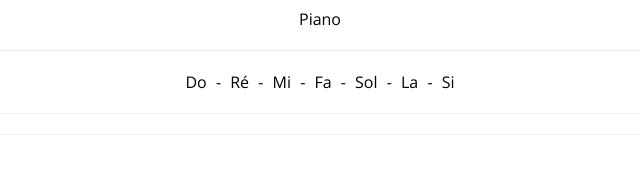
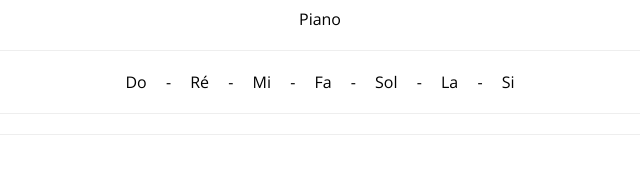
Before and after one commit to Dylanderv/chords-vanilla, a website built with Parcel: page src/index.html in a window 1280 px wide. Shown: the whole page, without its empty margins (320-960 px from the left). Built offline with nearby package versions, Linux system fonts and the light colour scheme.

Commit message:
feat: changed margin to padding and increase size

```diff
--- a/src/selector.css
+++ b/src/selector.css
@@ -19,7 +19,7 @@ hr {
 .chordType, .chord, .instrument {
   animation: opacity 0.4s ease-in-out;
   transition: color 0.15s ease-in-out;
-  margin: 5px;
+  padding: 15px;
 }
 
 .chordType:hover, .chord:hover, .instrument:hover {
```
